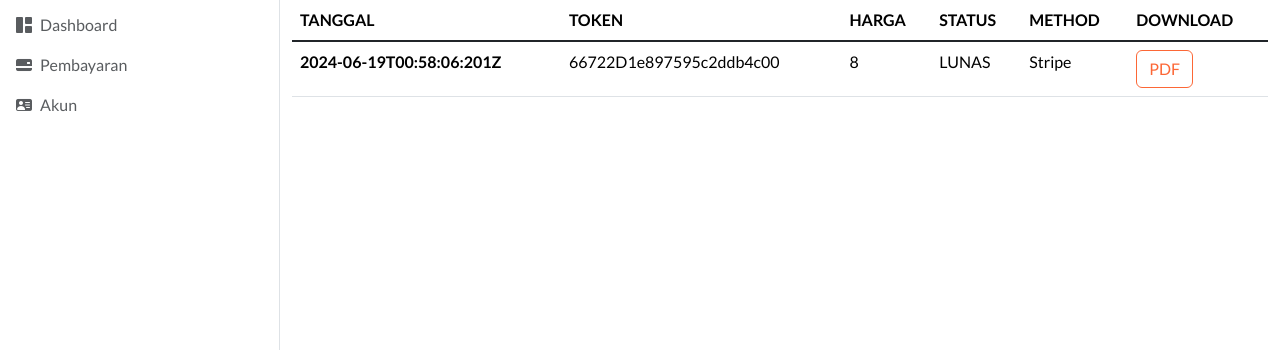
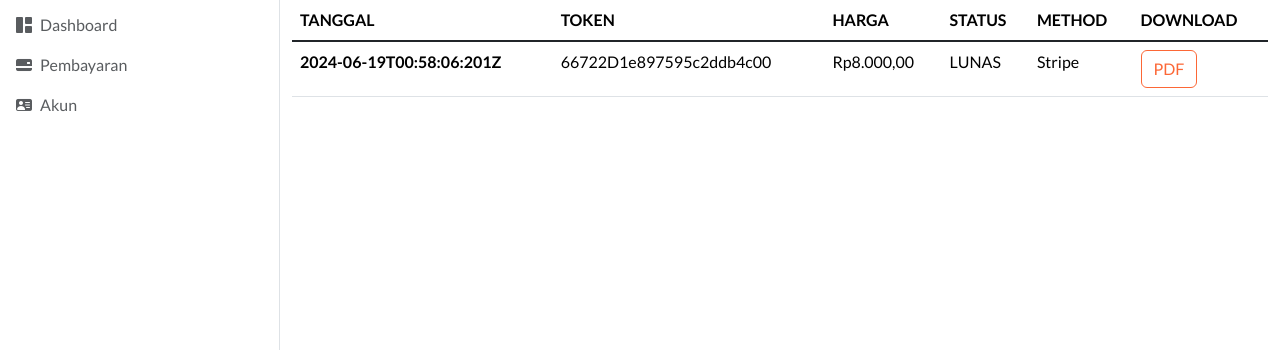
Before and after one commit to dodevca/file-converter, a CodeIgniter 4 app: the page made by app/Views/payment.php in a window 1280 px wide. Shown: the part 70-420 px from the top of the page. Run offline with PHP 8.4 and a stand-in for CodeIgniter, Linux system fonts and the light colour scheme; the template is opened without the code that fills it, so the values that code supplies are empty; some libraries are stand-ins or nearby versions.

Commit message:
Update payment.php

```diff
--- a/app/Views/payment.php
+++ b/app/Views/payment.php
@@ -17,7 +17,7 @@
     <tr>
       <th scope="row">2024-06-19T00:58:06:201Z</th>
       <td>66722D1e897595c2ddb4c00</td>
-      <td>8</td>
+      <td>Rp8.000,00</td>
       <td>LUNAS</td>
       <td>Stripe</td>
       <td><button type="button" class="btn btn-outline-secondary">PDF</button></td>
```
